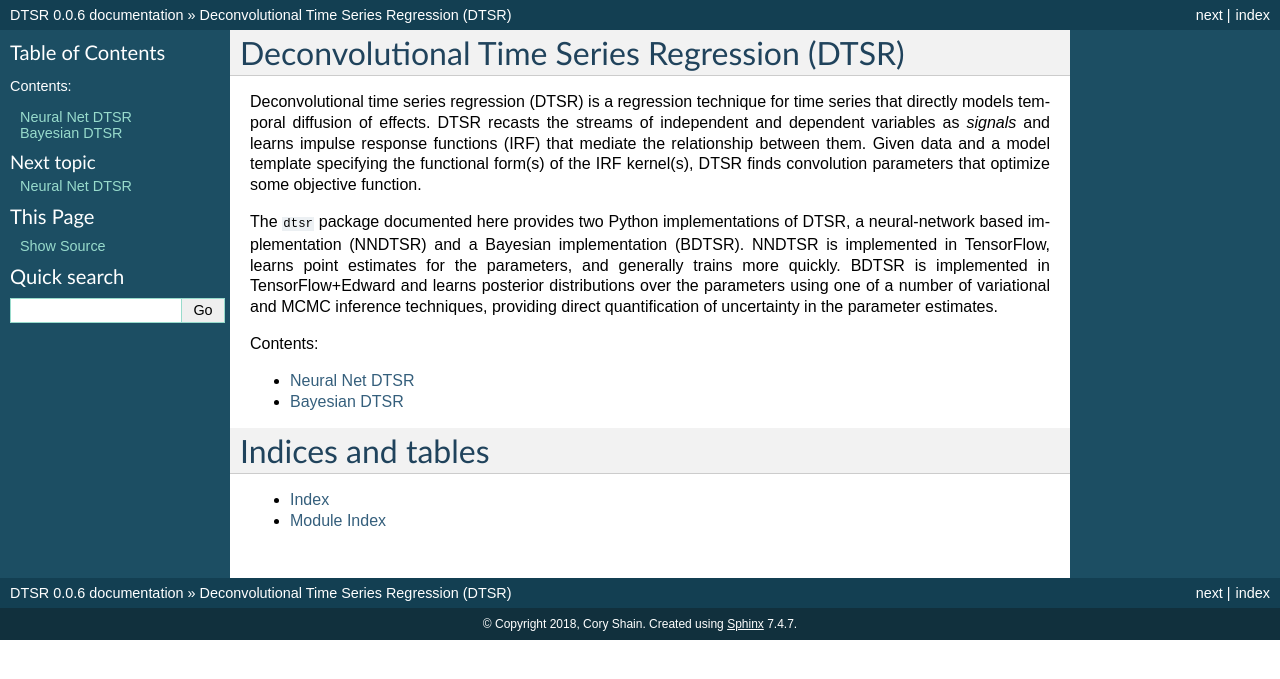
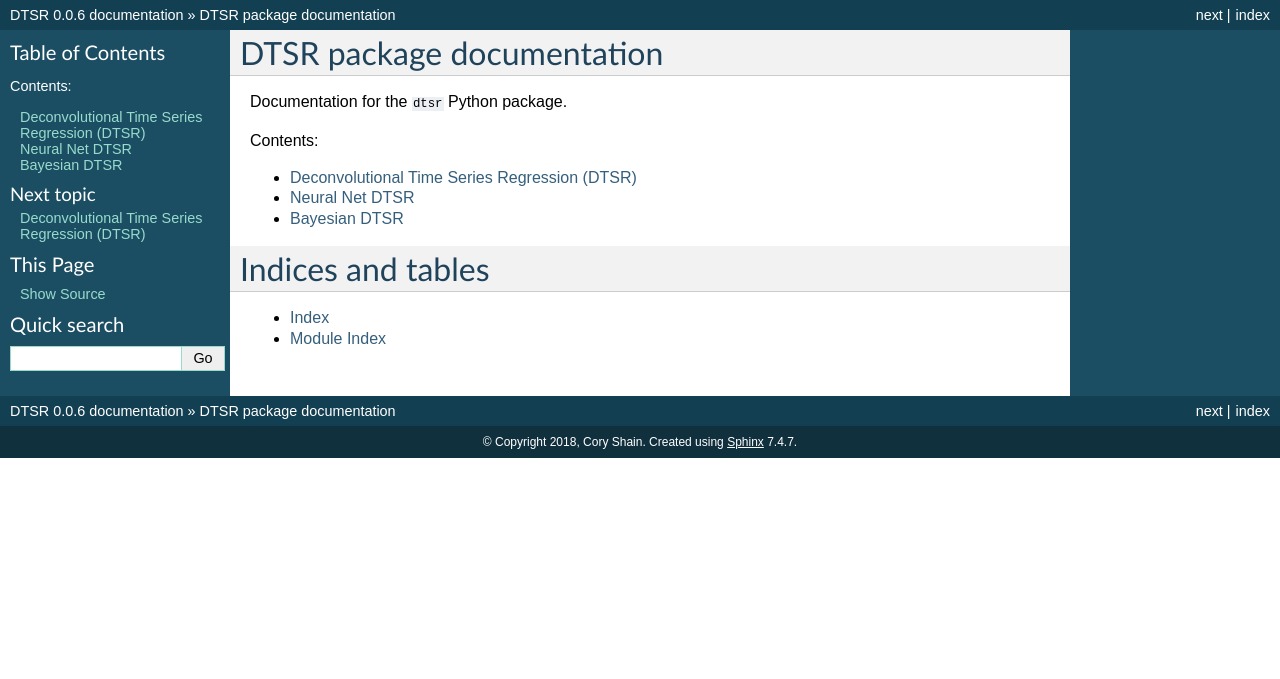
Before and after one commit to coryshain/cdr, a Sphinx documentation site: the page built from docs/source/index.rst, in a window 1280 px wide. Shown: the top 679 px of the page. Built offline with Sphinx 7.4.7, drawn with Linux system fonts in a browser that asks for light colours.

Commit message:
edits to docs

```diff
--- a/docs/source/index.rst
+++ b/docs/source/index.rst
@@ -1,18 +1,13 @@
-Deconvolutional Time Series Regression (DTSR)
+DTSR package documentation
 =============================================
 
-Deconvolutional time series regression (DTSR) is a regression technique for time series that directly models temporal diffusion of effects.
-DTSR recasts the streams of independent and dependent variables as `signals` and learns impulse response functions (IRF) that mediate the relationship between them.
-Given data and a model template specifying the functional form(s) of the IRF kernel(s), DTSR finds convolution parameters that optimize some objective function.
-
-The ``dtsr`` package documented here provides two Python implementations of DTSR, a neural-network based implementation (NNDTSR) and a Bayesian implementation (BDTSR).
-NNDTSR is implemented in TensorFlow, learns point estimates for the parameters, and generally trains more quickly.
-BDTSR is implemented in TensorFlow+Edward and learns posterior distributions over the parameters using one of a number of variational and MCMC inference techniques, providing direct quantification of uncertainty in the parameter estimates.
+Documentation for the ``dtsr`` Python package.
 
 .. toctree::
    :maxdepth: 2
    :caption: Contents:
 
+   introduction
    nndtsr
    bdtsr
 
```
Also changed, not shown: docs/source/introduction.rst (added, +10 -0 lines).
